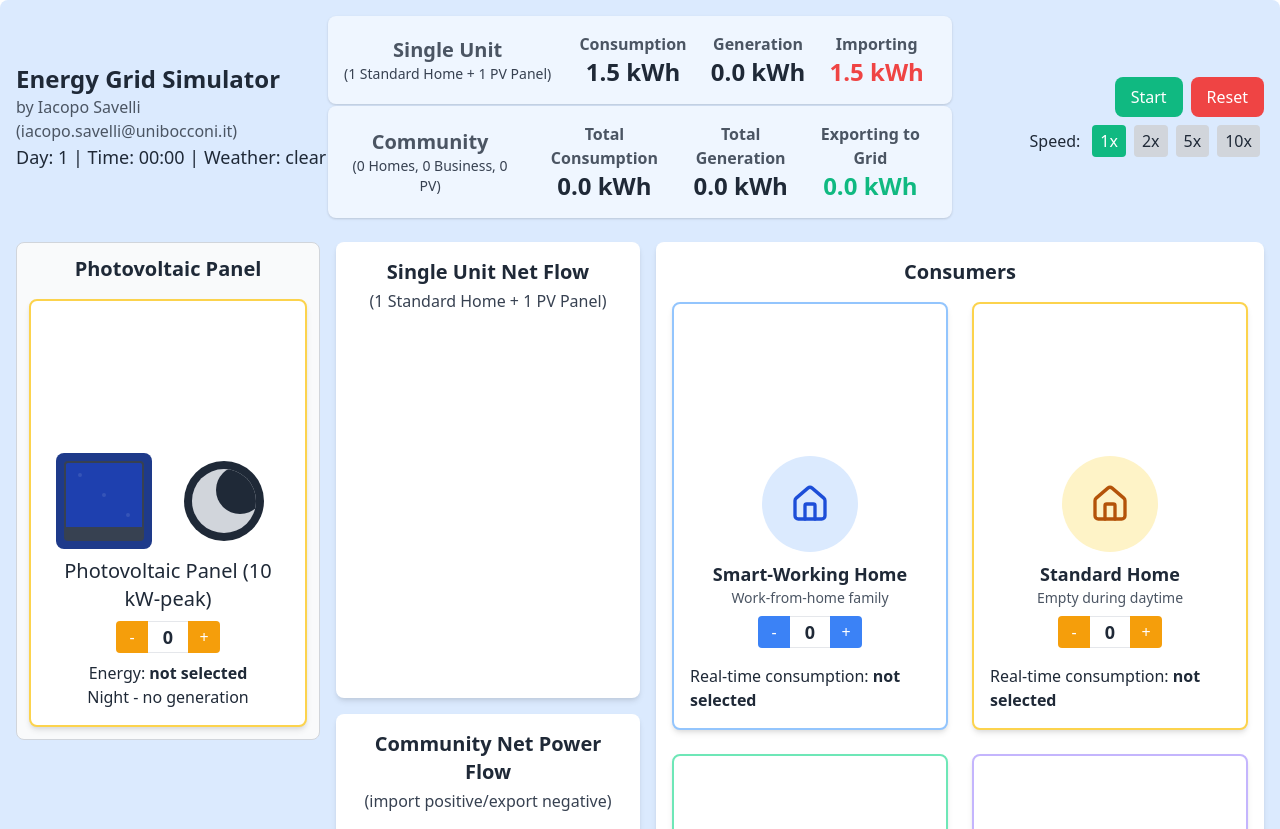
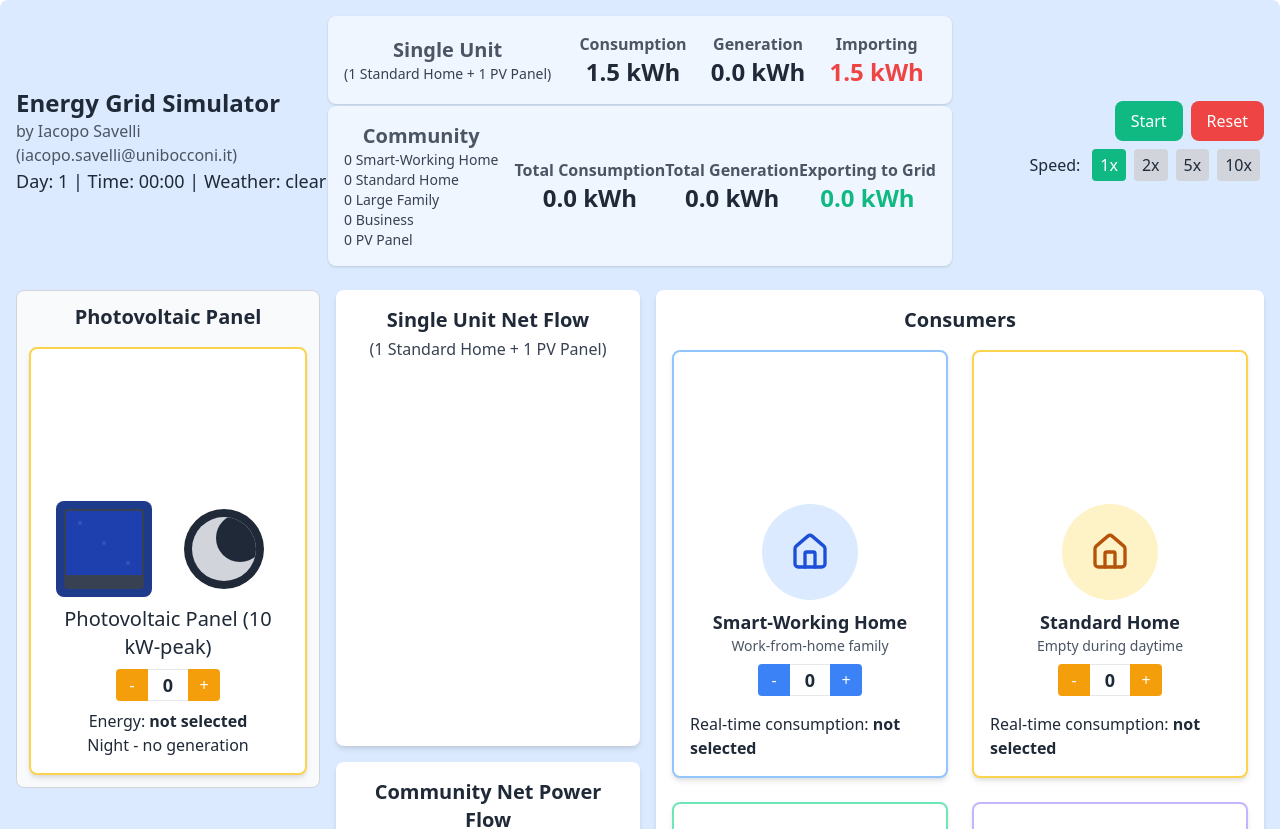
Before and after one commit to isavelli/energy-community-game-v3, a React (Create React App) app: page / in a window 1280 px wide. Shown: the top 829 px of the page. Built offline with nearby package versions, Linux system fonts and the light colour scheme.

Commit message:
Update EnergyGamev3.js

```diff
--- a/src/EnergyGamev3.js
+++ b/src/EnergyGamev3.js
@@ -572,7 +572,13 @@ const getHome3Forecast = useCallback(() => {
 			<div className="bg-blue-50 rounded-lg p-4 shadow flex items-center mt-0.5">
 				<div className="mr-4">
 					<p className="text-xl font-normal text-gray-600 font-bold">Community</p>
-					<p className="text-sm font-normal text-gray-700">({home1Count + home2Count + home3Count} Homes, {businessCount} Business, {solarPanelCount} PV)</p>
+					<div className="text-left">
+						<p className="text-sm font-normal text-gray-700">{home1Count} Smart-Working Home</p>
+						<p className="text-sm font-normal text-gray-700">{home2Count} Standard Home</p>
+						<p className="text-sm font-normal text-gray-700">{home3Count} Large Family</p>
+						<p className="text-sm font-normal text-gray-700">{businessCount} Business</p>
+						<p className="text-sm font-normal text-gray-700">{solarPanelCount} PV Panel</p>
+					</div>
 				</div>
 				<div className="flex justify-around items-center flex-grow">
 					<div>
```
